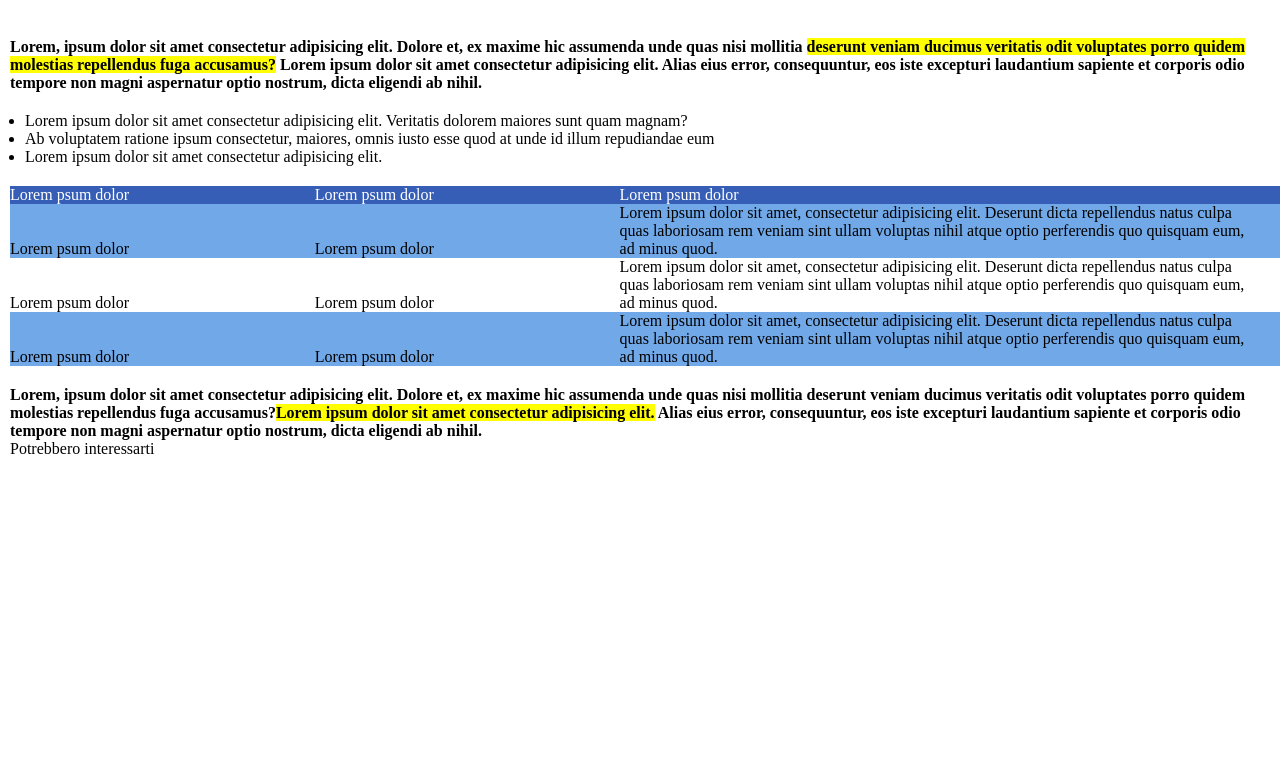
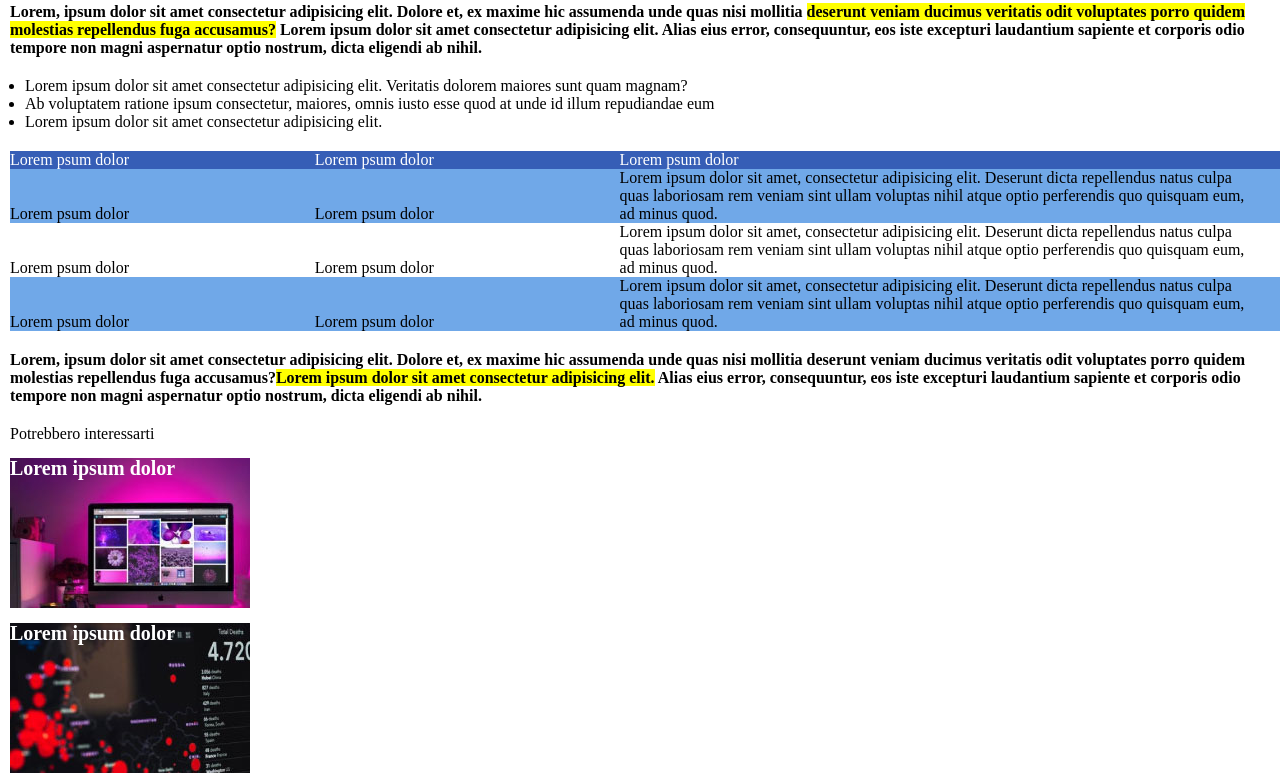
Before and after one commit to ValerioViteritti/html-css-booleaner, a plain HTML site: page index.html in a window 1280 px wide. Shown: the part 705-1478 px from the top of the page. Before the commit the page ends 1163 px from the top, so only its background shows below. Drawn offline with Linux system fonts and the light colour scheme.

Commit message:
Ultime rifiniture da apportare

```diff
--- a/css/style.css
+++ b/css/style.css
@@ -14,10 +14,12 @@ header{
 }
 
 .testa {
-    background-image: url(/img/pattern.png);
+    margin-top: 15px;
+    background-image: url(../img/pattern.png);
+    background-repeat: repeat;
     background-color: #4ea0ff;
-    background-size: cover;
-    height: 200px;
+    width: 100%;
+    height: 150px;
 
 }
 
@@ -78,18 +80,37 @@ ul{
 /* Pie di pagina */
 
 footer{
-    width: 300px;
-    height: auto;
+    /* width: 300px;
+    height: auto; */
 }
 
+
 .foto-pie-a{
-    background-image: url(/img/monitor.jpg);
-    width: 100px;
+    margin-top: 15px;
+    background-image: url(../img/monitor.jpg);
+    background-repeat: no-repeat;
+    background-color: red;
+    width: 240px;
+    height: 150px;
+
 
 }
 
 .foto-pie-b{
-    background-image: url(/img/graph.jpg);
-    width: 100px;
+    margin-top: 15px;
+    background-image: url(../img/graph.jpg);
+    background-repeat: no-repeat;
+    background-color: red;
+    width: 240px;
+    height: 150px;
 
 }
+
+.text-on-image{
+    margin-right: 30px;
+    font-size: 20px;
+    line-height: 20px;
+    text-align: center;
+    color: #FFFFFF;
+
+}
--- a/index.html
+++ b/index.html
@@ -16,12 +16,9 @@
 
         </div>
 
-
-
-
     </header>
     <!-- Corpo della pagine -->
-    <main>
+    <main class="margin-bot">
 
         <section>
             <div class="margin-bot">
@@ -70,10 +67,13 @@
     <!-- Pie di pagine -->
     <footer>
         <span>Potrebbero interessarti</span>
-        <div class="Foto-pie-a">
+        <div class="foto-pie-a">
+            <span class="text-on-image"><strong>Lorem ipsum dolor</strong></span>
+
 
         </div>
         <div class="foto-pie-b">
+            <span class="text-on-image"><strong>Lorem ipsum dolor</strong></span>
 
         </div>
 
```
